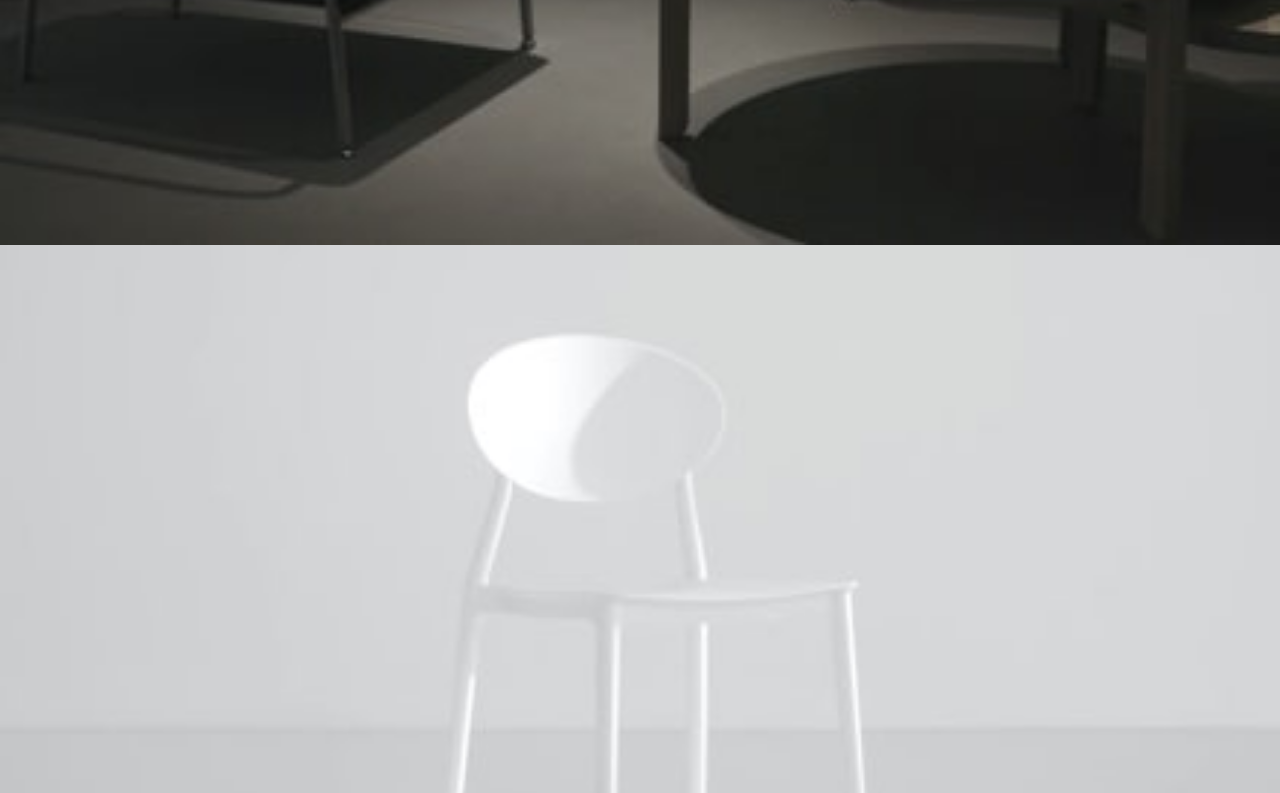
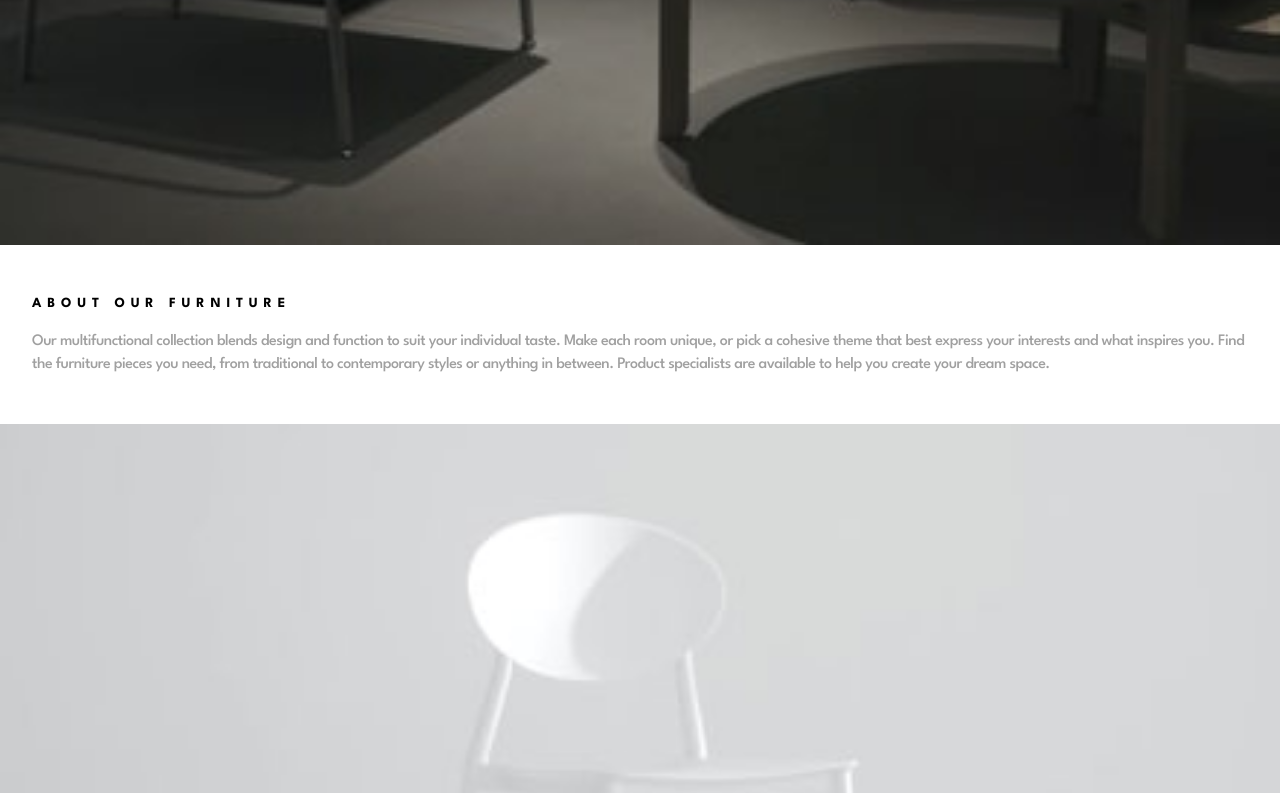
Before and after one commit to g-akca/room-homepage, a React (Vite) app: page / in a window 1280 px wide. Shown: the part 1201-1994 px from the top of the page. Built offline with nearby package versions, Linux system fonts and the light colour scheme.

Commit message:
Add MainSection and TextBlock styles

```diff
--- a/src/components/MainSection.jsx
+++ b/src/components/MainSection.jsx
@@ -6,7 +6,7 @@ import lightImg from "/images/image-about-light.jpg";
 
 function MainSection() {
   return (
-    <main>
+    <main className="flex flex-col gap-12">
       <ImageContainer src={darkImg} />
       <TextBlock />
       <ImageContainer src={lightImg} />
--- a/src/components/TextBlock.jsx
+++ b/src/components/TextBlock.jsx
@@ -1,7 +1,13 @@
 function TextBlock() {
   return (
-    <>
-    </>
+    <div className="px-8 flex flex-col gap-4">
+      <h2 className="text-black font-bold text-[14px] tracking-[5.83px] leading-5.5 uppercase">About our furniture</h2>
+      <p className="font-medium">
+        Our multifunctional collection blends design and function to suit your individual taste. Make each room unique, or pick a
+        cohesive theme that best express your interests and what inspires you. Find the furniture pieces you need, from traditional to
+        contemporary styles or anything in between. Product specialists are available to help you create your dream space.
+      </p>
+    </div>
   )
 }
 
```
